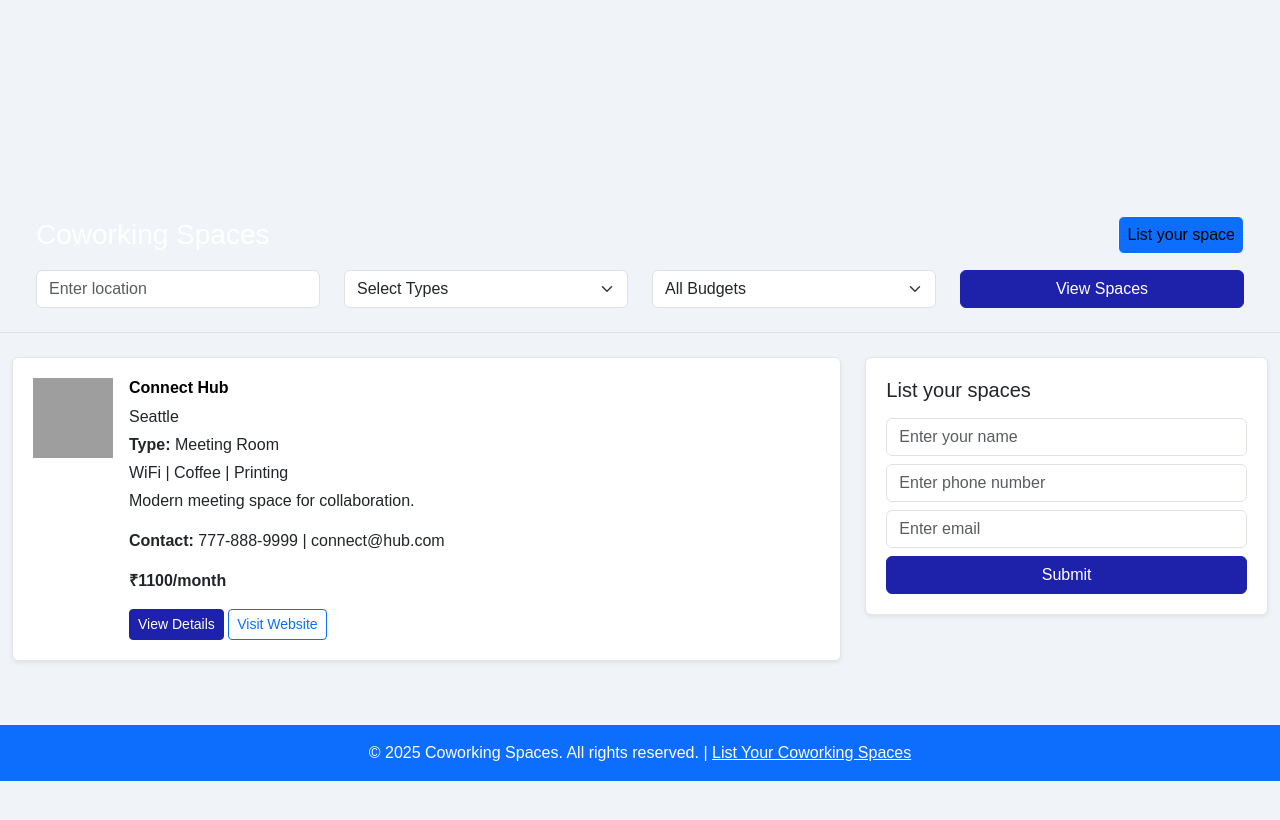
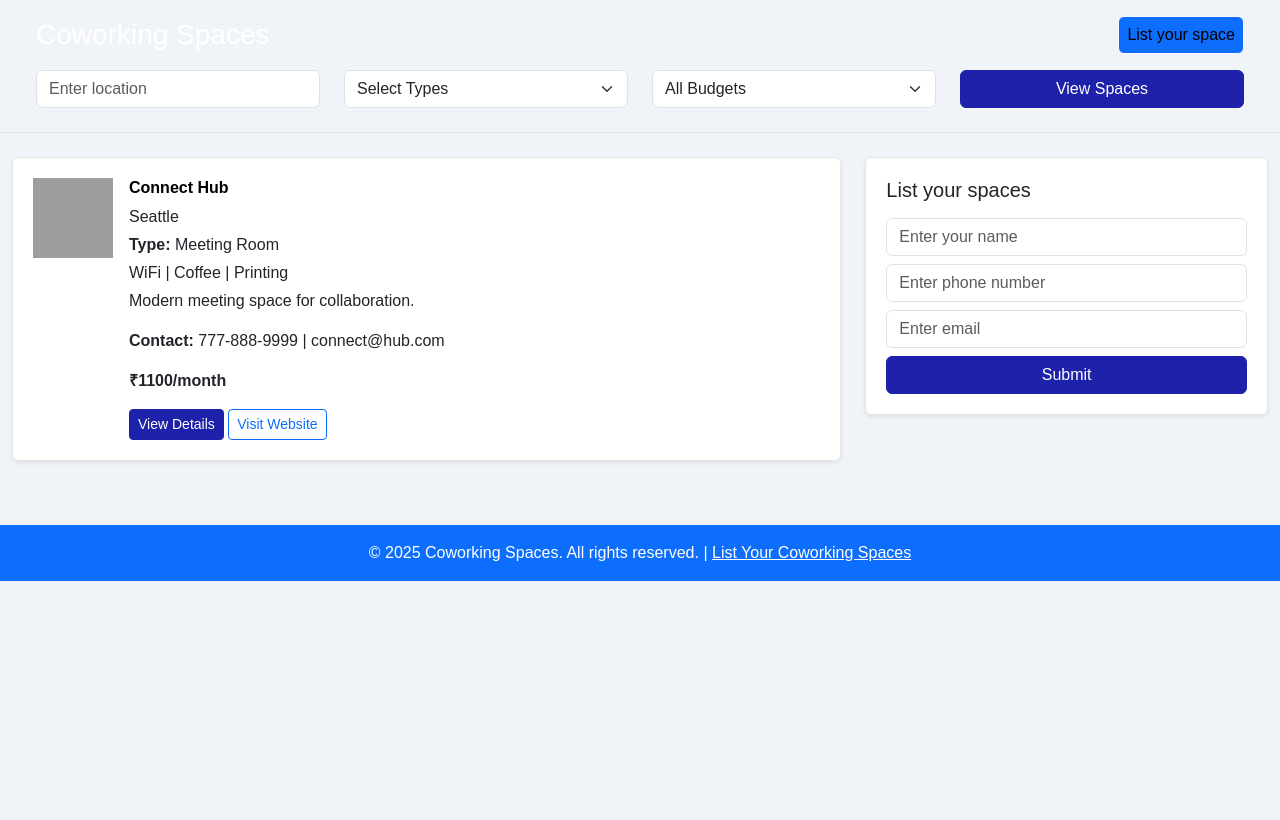
Before and after one commit to singhnatwar25/coworking, a Jekyll site: the page built from index.html, in a window 1280 px wide. Shown: the top 820 px of the page. Built offline with Jekyll 4.4.1, drawn with Linux system fonts in a browser that asks for light colours; grey boxes are pictures that could not be loaded.

Commit message:
comment out padding-top in body for layout adjustment

```diff
--- a/assets/css/style.css
+++ b/assets/css/style.css
@@ -1,7 +1,7 @@
   body {
         background-color: #f0f4f8;
         font-family: "", sans-serif;
-        padding-top: 200px;
+        /* padding-top: 200px; */
         /* Adjust for fixed search bar height */
       }
 
```
